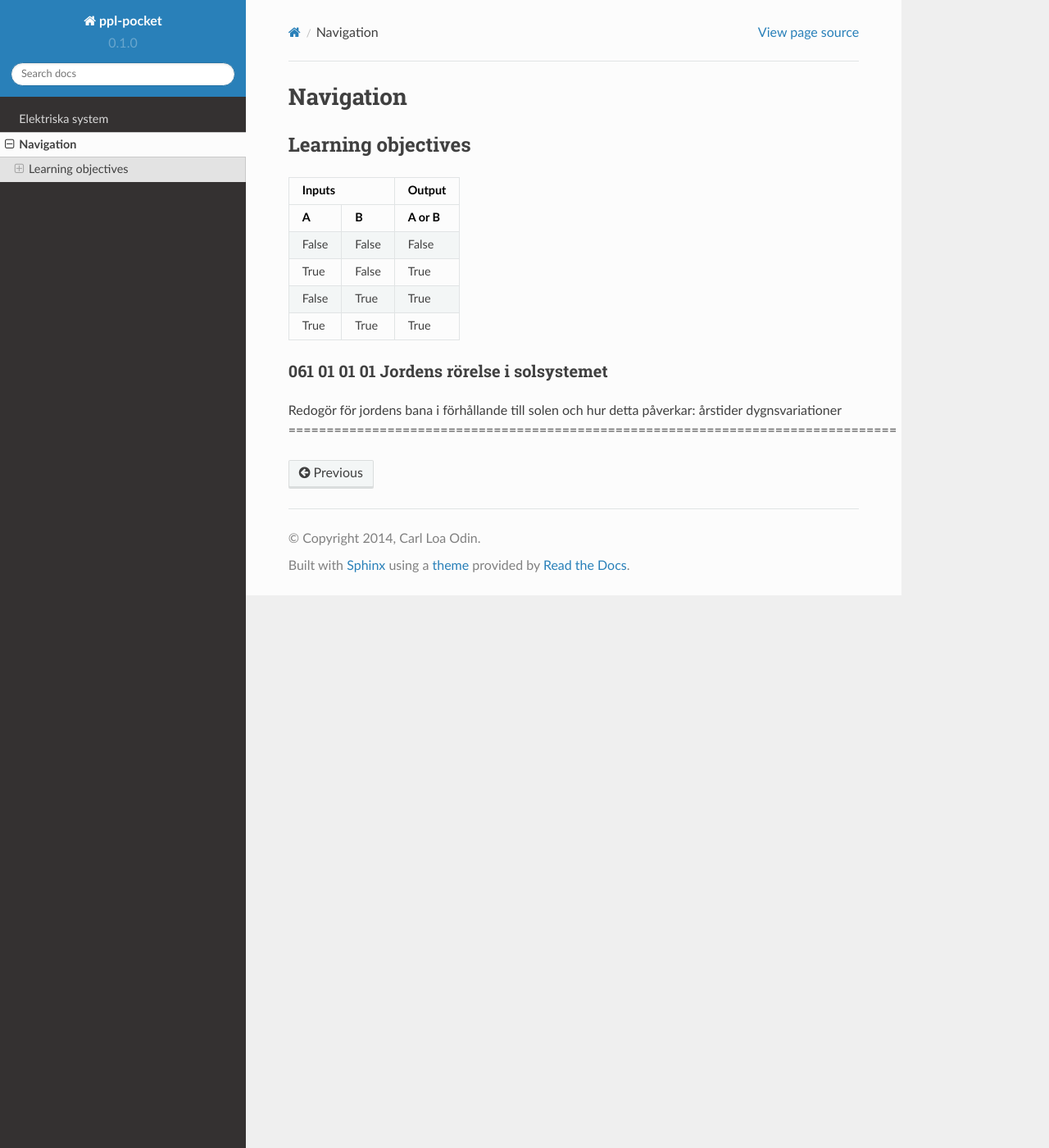
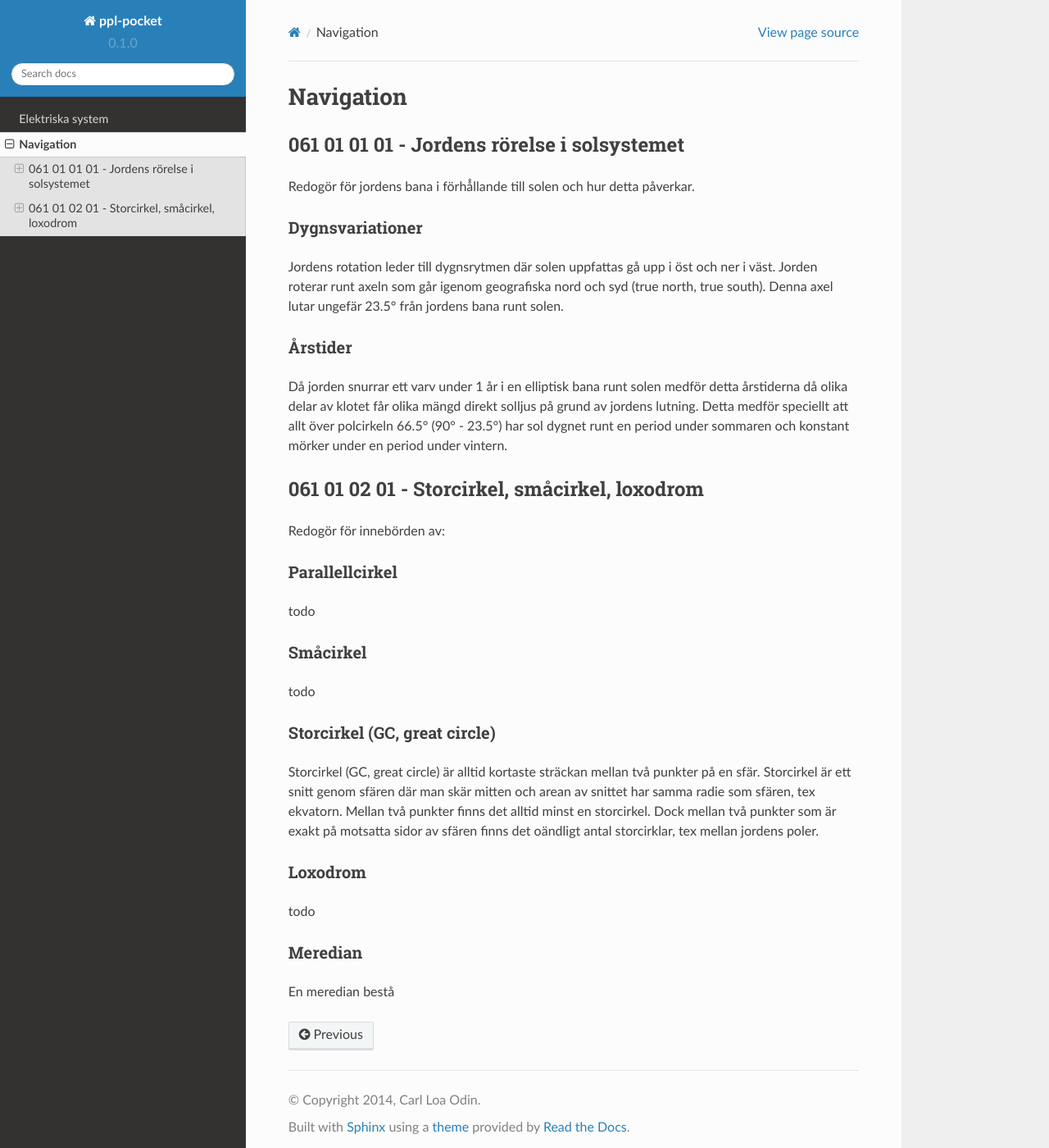
Before and after one commit to loa/ppl-pocket, a Sphinx documentation site: the page built from source/nav.rst, in a window 1280 px wide and 1400 px high. Shown: the whole window at 82% size. Built offline with Sphinx 7.4.7 and the Read the Docs theme 2.0.0, drawn with Linux system fonts in a browser that asks for light colours.

Commit message:
Lagt till första LO för nav

```diff
--- a/source/nav.rst
+++ b/source/nav.rst
@@ -1,27 +1,50 @@
-
 
 -----------------
 Navigation
 -----------------
 
-Learning objectives
----------------
+061 01 01 01 - Jordens rörelse i solsystemet
+--------------------------------------------
 
-=====  =====  ======
-   Inputs     Output
-------------  ------
-  A      B    A or B
-=====  =====  ======
-False  False  False
-True   False  True
-False  True   True
-True   True   True
-=====  =====  ======
+Redogör för jordens bana i förhå̊llande till solen och hur detta påverkar.
 
-================================================================================
- 061 01 01 01 Jordens rörelse i solsystemet
-================================================================================
-Redogör för jordens bana i förhållande till solen och hur detta påverkar:
-årstider
-dygnsvariationer
-================================================================================
+Dygnsvariationer
+.........
+
+Jordens rotation leder till dygnsrytmen där solen uppfattas gå upp i öst och ner i väst. Jorden roterar runt axeln som går igenom geografiska nord och syd (true north, true south). Denna axel lutar ungefär 23.5° från jordens bana runt solen.
+
+Årstider
+..........
+
+Då jorden snurrar ett varv under 1 år i en elliptisk bana runt solen medför detta årstiderna då olika delar av klotet får olika mängd direkt solljus på grund av jordens lutning. Detta medför speciellt att allt över polcirkeln 66.5° (90° - 23.5°) har sol dygnet runt en period under sommaren och konstant mörker under en period under vintern.
+
+061 01 02 01 - Storcirkel, småcirkel, loxodrom
+----------------------------------------------
+
+Redogör för innebörden av:
+
+Parallellcirkel
+...............
+
+todo
+
+
+Småcirkel
+.....................
+
+todo
+
+Storcirkel (GC, great circle)
+.............................
+
+Storcirkel (GC, great circle) är alltid kortaste sträckan mellan två punkter på en sfär. Storcirkel är ett snitt genom sfären där man skär mitten och arean av snittet har samma radie som sfären, tex ekvatorn. Mellan två punkter finns det alltid minst en storcirkel. Dock mellan två punkter som är exakt på motsatta sidor av sfären finns det oändligt antal storcirklar, tex mellan jordens poler.
+
+Loxodrom
+........
+
+todo
+
+Meredian
+........
+
+En meredian bestå
```
